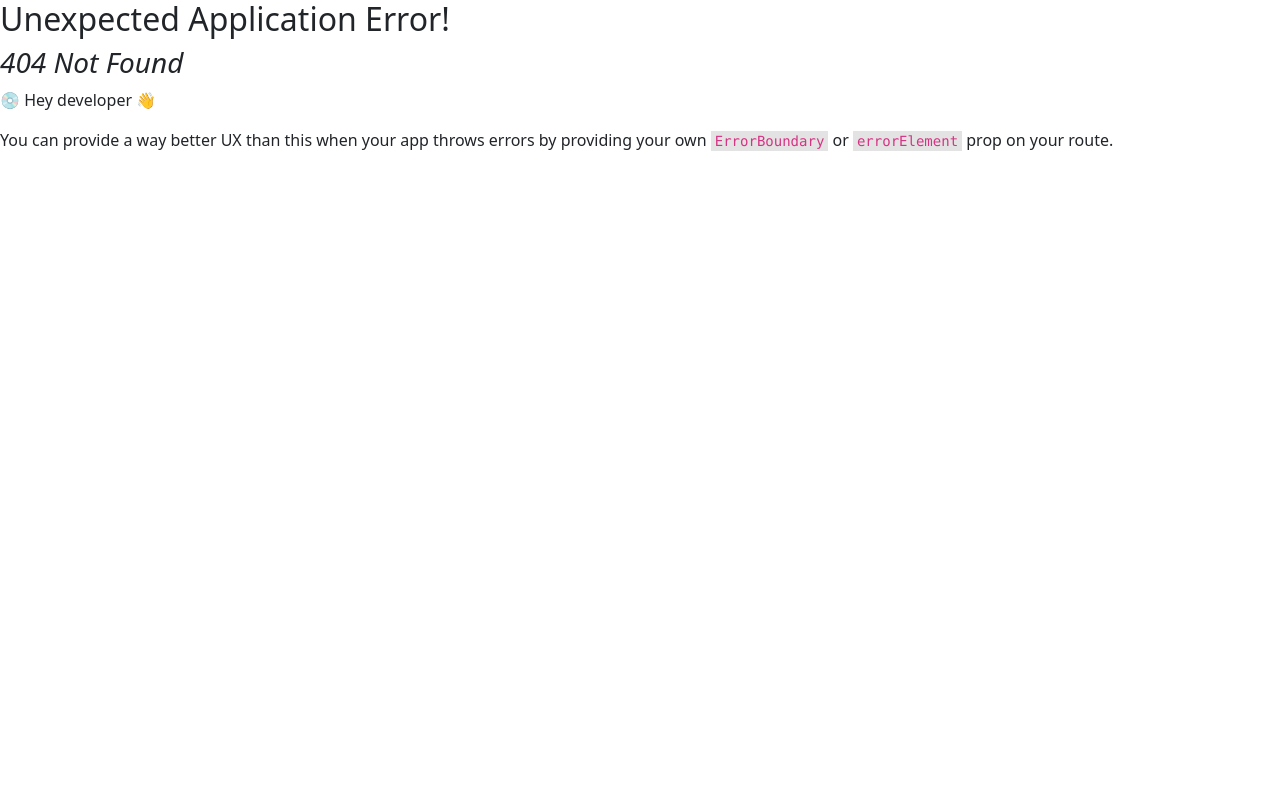
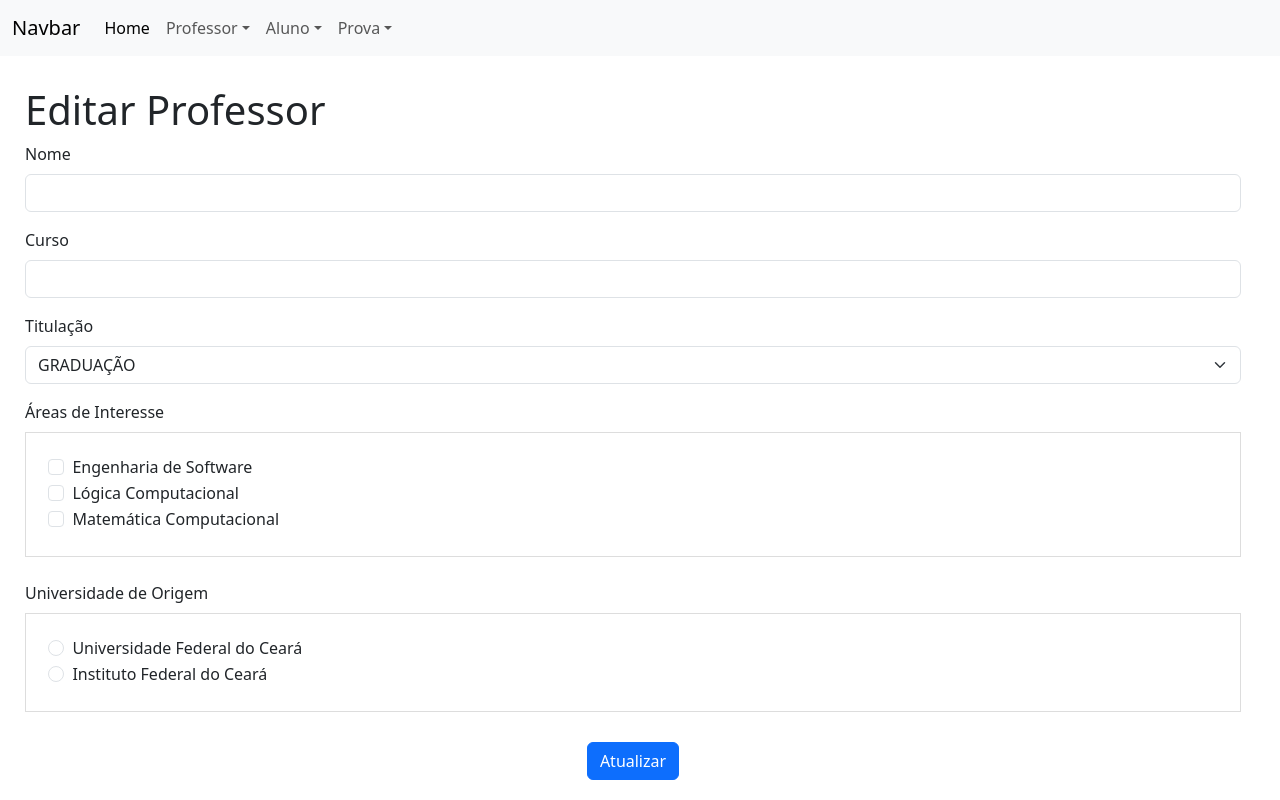
Before and after one commit to ItaloKaua1/WEB2024, a React (Create React App) app: page /professor/editar/e9ed in a window 1280 px wide. Before the commit this address had no page. Built offline with nearby package versions, Linux system fonts and the light colour scheme; data requests are answered from the project's data file.

Commit message:
Editar professor

```diff
--- a/src/components/17CRUD/Main.js
+++ b/src/components/17CRUD/Main.js
@@ -28,7 +28,7 @@ const router = createBrowserRouter(
                     element:<CriarProfessor/>
                 },
                 {
-                    path:"professor/editar",
+                    path:"professor/editar/:id",
                     element:<EditarProfessor/>
                 },
                 {
--- a/src/components/17CRUD/professor/CriarProfessor.jsx
+++ b/src/components/17CRUD/professor/CriarProfessor.jsx
@@ -121,17 +121,6 @@ const CriarProfessor = () => {
                         />
                         <label htmlFor="idMC" className="form-check-label">Matemática Computacional</label>
                     </div>
-                    <div className="form-check">
-                        <input
-                        type="checkbox"
-                        id="idAL"
-                        className="form-check-input"
-                        checked={ai.al}
-                        name="al"
-                        onChange={handleCheckbox}
-                        />
-                        <label htmlFor="idAL" className="form-check-label">Lógica Computacional</label>
-                    </div>
                 </fieldset>
                 </div>
 
--- a/src/components/17CRUD/professor/EditarProfessor.jsx
+++ b/src/components/17CRUD/professor/EditarProfessor.jsx
@@ -1,6 +1,200 @@
+import { useState, useEffect } from "react"
+import ProfessorService from "../services/ProfessorService"
+
+import { useParams, useNavigate } from "react-router-dom"
+
+import axios from "axios"
+
 const EditarProfessor = () => {
+
+    const [nome, setNome] = useState("")
+    const [curso, setCurso] = useState("")
+    const [titulacao, setTitulacao] = useState("")
+    const [ai, setAi] = useState({es:false, lc:false, mc:false, al:false}) //areas de interesse
+    const [universidade, setUniversidade] = useState({ufc:false, ifce:false})
+
+    const {id} = useParams()
+    const navigate = useNavigate()
+
+    useEffect(
+        () => {
+            axios.get('http://localhost:3001/professores/?id=${id}')
+            .then(
+                (response) => {
+                    const {nome, curso, titulacao, ai, universidade} = response.data[0]
+                    setNome(nome)
+                    setCurso(curso)
+                    setTitulacao(titulacao)
+                    setAi(ai)
+                    setUniversidade(universidade)
+                }
+            )
+            .catch(error => console.log(error))
+        }
+        ,
+        []
+    )
+
+    const handleInputNome = (event) => {
+        setNome(event.target.value)
+    }
+
+    const handleInputCurso = (event) => {
+        setCurso(event.target.value)
+    }
+
+    const handleSelect = (event) => {
+        setTitulacao(event.target.value)
+    }
+
+    const handleCheckbox = (event) => {
+        setAi(
+            {
+                ...ai,
+                [event.target.name]:event.target.checked
+            }
+        )
+    }
+
+    const handleRadio = (event) => {
+        const reset = {ufc:false, ifce:false}
+        setUniversidade({
+            ...reset,
+            [event.target.value]:event.target.checked
+        })
+    }
+
+    const handleSubmit = (event) => {
+        event.preventDefault()
+        const professorEditado = {nome, curso, titulacao, ai, universidade}
+        axios.put('http://localhost:3001/professores/${id}', professorEditado)
+        .then(
+            (response) => {
+                //console.log(response)
+                navigate("/professor/listar")
+            }
+        )
+        .catch(error => console.log(error))
+    }
+
     return (
-        <h1>Editar Professor</h1>
+        <div className="page-content">
+            <h1>Editar Professor</h1>
+            <form className="form-content" onSubmit={handleSubmit}>
+                <div className="mb-3">
+                    <label className="form-label" htmlFor="inputNome">Nome</label>
+                    <input className="form-control" type="text" name="nome" id="inputNome"
+                        onChange={handleInputNome}
+                        value={nome}
+                    />
+                </div>
+
+                <div className="mb-3">
+                    <label className="form-label" htmlFor="inputCurso">Curso</label>
+                    <input className="form-control" type="text" name="curso" id="inputCurso"
+                        onChange={handleInputCurso}
+                        value={curso}
+                    />
+                </div>
+
+                <div className="mb-3">
+                    <label className="form-label">Titulação</label>
+                    <select
+                        className="form-select"
+                        value={titulacao}
+                        id="selectTitulacao"
+                        onChange={handleSelect}
+                    >
+                        <option value="GRADUACAO">GRADUAÇÃO</option>
+                        <option value="MESTRADO">MESTRADO</option>
+                        <option value="DOUTORADO">DOUTORADO</option>
+                    </select>
+                </div>
+
+                <div>
+                <label className="form-label">Áreas de Interesse</label>
+                <fieldset className="scheduler-border">
+                    <div className="form-check">
+                        <input
+                        type="checkbox"
+                        id="idES"
+                        className="form-check-input"
+                        checked={ai.es}
+                        name="es"
+                        onChange={handleCheckbox}
+                        />
+                        <label htmlFor="idES" className="form-check-label">Engenharia de Software</label>
+                    </div>
+                    <div className="form-check">
+                        <input
+                        type="checkbox"
+                        id="idLC"
+                        className="form-check-input"
+                        checked={ai.lc}
+                        name="lc"
+                        onChange={handleCheckbox}
+                        />
+                        <label htmlFor="idLC" className="form-check-label">Lógica Computacional</label>
+                    </div>
+                    <div className="form-check">
+                        <input
+                        type="checkbox"
+                        id="idMC"
+                        className="form-check-input"
+                        checked={ai.mc}
+                        name="mc"
+                        onChange={handleCheckbox}
+                        />
+                        <label htmlFor="idMC" className="form-check-label">Matemática Computacional</label>
+                    </div>
+                </fieldset>
+                </div>
+
+                <div>
+                <label className="form-label">Universidade de Origem</label>
+                <fieldset className="scheduler-border">
+                    <div className="form-check">
+                        <input
+                            id="idUFC"
+                            className="form-check-input"
+                            type="radio"
+                            name="universidade"
+                            checked={universidade.ufc}
+                            value="ufc"
+                            onChange={handleRadio}
+                        />
+                        <label
+                            htmlFor="idUFC"
+                            className="form-check-label"
+                        >
+                            Universidade Federal do Ceará
+                        </label>
+                    </div>
+                    <div className="form-check">
+                        <input
+                            id="idIFCE"
+                            className="form-check-input"
+                            type="radio"
+                            name="universidade"
+                            checked={universidade.ifce}
+                            value="ifce"
+                            onChange={handleRadio}
+                        />
+                        <label
+                            htmlFor="idIFCE"
+                            className="form-check-label"
+                        >
+                            Instituto Federal do Ceará
+                        </label>
+                    </div>
+                </fieldset>
+                </div>
+
+                <div className="div-button-submit">
+                    <button type="submit" className="btn btn-primary" style={{marginLeft:0}}>Atualizar</button>
+                </div>
+            </form>
+        </div>
     )
 }
 
--- a/src/components/17CRUD/professor/ListarProfessor.jsx
+++ b/src/components/17CRUD/professor/ListarProfessor.jsx
@@ -1,7 +1,8 @@
-import professores from "../data/db_professor"
 import "../css/crud.css"
 import axios from "axios"
 import { useEffect,  useState } from "react"
+
+import { Link } from "react-router-dom"
 
 import ProfessorService from "../services/ProfessorService"
 
@@ -44,7 +45,12 @@ const ListarProfessor = () => {
                         <td>{professor.titulacao}</td>
                         <td>
                             <div className="button-content">
-                                <button type="button" className="btn btn-primary">Editar</button>
+                            <Link
+                                className="btn btn-primary"
+                                to={`/professor/editar/${professor.id}`}
+                            >
+                                Editar
+                            </Link>
                                 <button type="button" className="btn btn-danger">Apagar</button>
                             </div>
                         </td>
```
